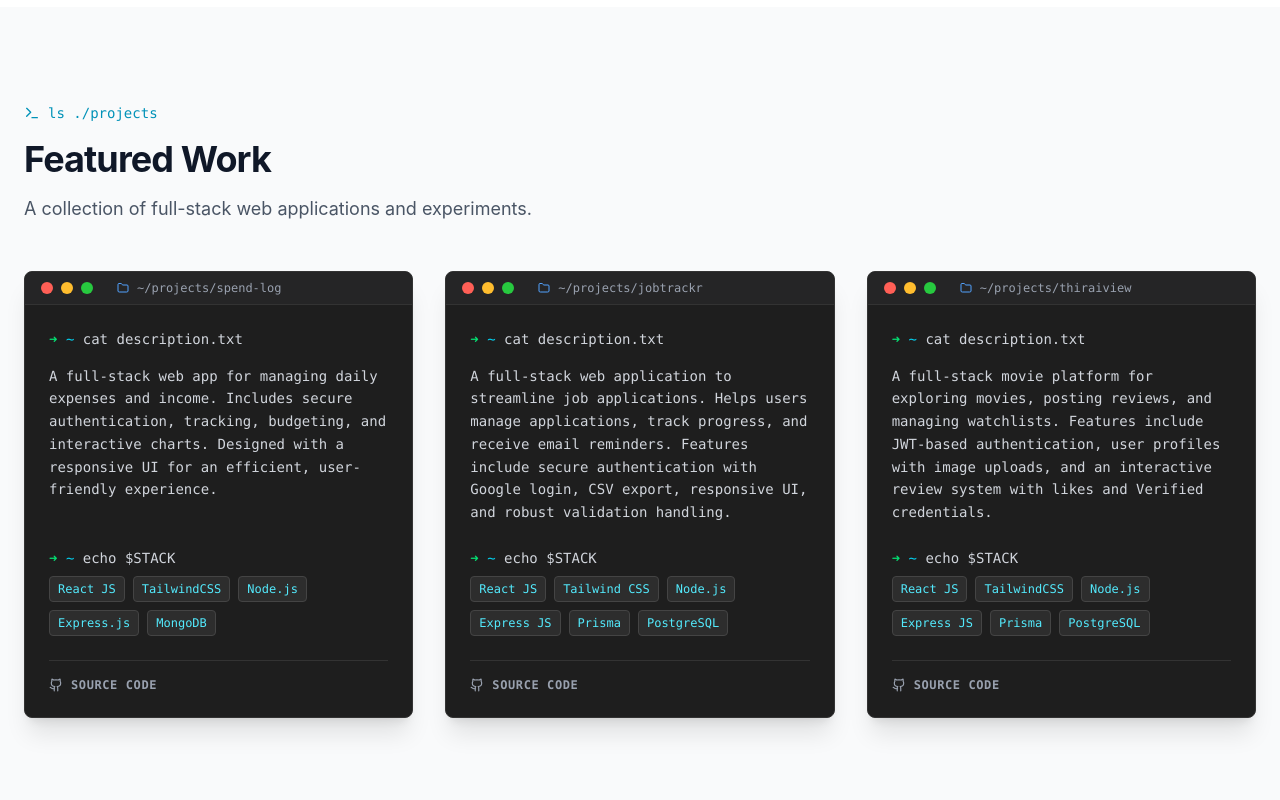
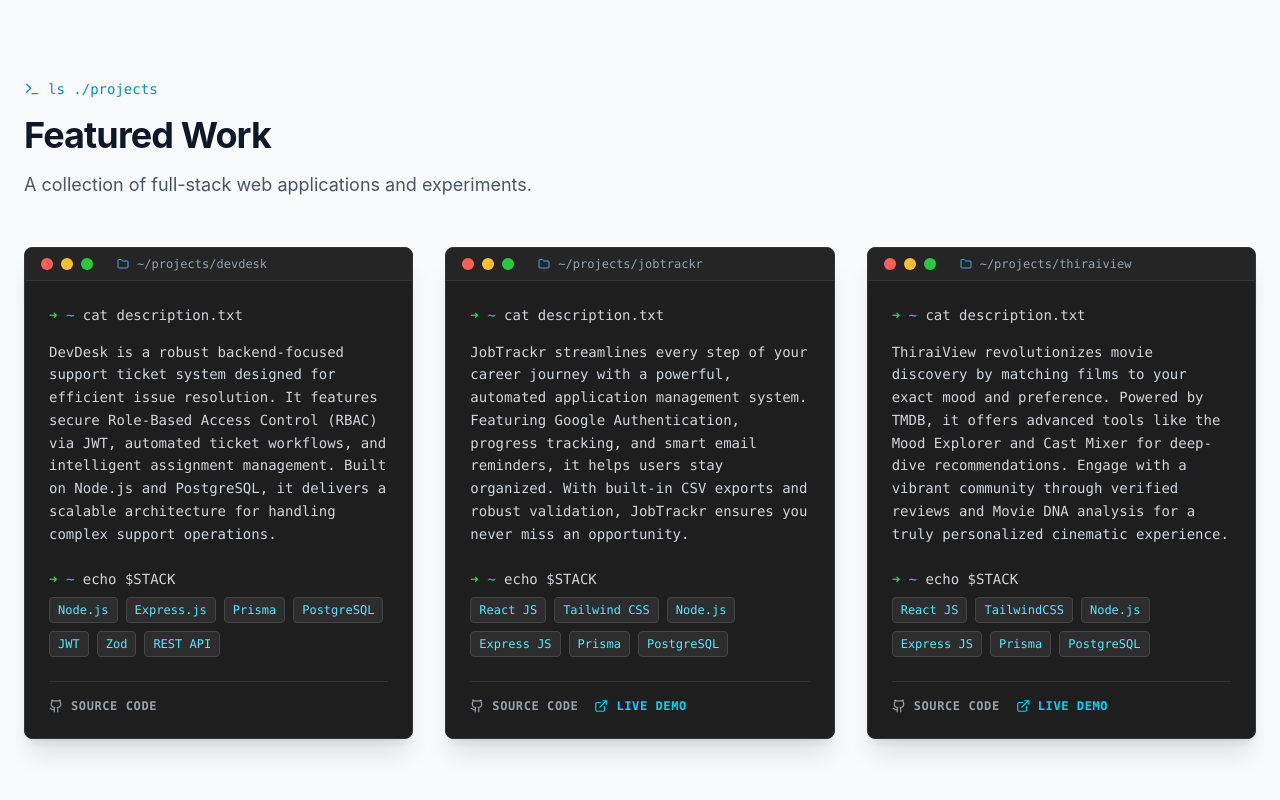
Before and after one commit to purushothaman-web/portfolio-2.0, a React (Vite) app: page / in a window 1280 px wide. Shown: the part 1730-2530 px from the top of the page. Built offline with nearby package versions, Linux system fonts and the light colour scheme.

Commit message:
update the resume and projects live link

```diff
--- a/src/components/layout/Navbar.tsx
+++ b/src/components/layout/Navbar.tsx
@@ -74,7 +74,7 @@ export default function Navbar() {
                     <div className="flex items-center space-x-4 pl-4 border-l border-gray-200 dark:border-gray-800">
                         <ThemeToggle />
                         <a
-                            href="/Purushothaman_R_Web_Developer.pdf"
+                            href="https://drive.google.com/file/d/1aeViz7uwM3vV70w7euYgX8wvTPPV0H5Z/view?usp=sharing"
                             target="_blank"
                             rel="noopener noreferrer"
                             className="flex items-center space-x-2 px-4 py-2 bg-gray-900 dark:bg-gray-100 text-white dark:text-gray-900 rounded-lg text-sm font-medium hover:bg-gray-800 dark:hover:bg-gray-200 transition-colors"
@@ -121,7 +121,7 @@ export default function Navbar() {
                             ))}
                             <div className="pt-4 border-t border-gray-100 dark:border-gray-800">
                                 <a
-                                    href="https://drive.google.com/file/d/1bnATHVo5UpHS4mlvQxykbf1NZ1VUy05O/view?usp=sharing"
+                                    href="https://drive.google.com/file/d/1aeViz7uwM3vV70w7euYgX8wvTPPV0H5Z/view?usp=sharing"
                                     target="_blank"
                                     rel="noopener noreferrer"
                                     className="flex items-center justify-center space-x-2 px-4 py-3 bg-gray-900 dark:bg-gray-100 text-white dark:text-gray-900 rounded-lg text-sm font-medium w-full"
--- a/src/pages/About.tsx
+++ b/src/pages/About.tsx
@@ -12,7 +12,7 @@ interface TimelineItemProps {
 const TimelineItem = ({ year, title, subtitle, description, type }: TimelineItemProps) => (
     <div className="group relative border-l-2 border-gray-100 dark:border-gray-800 hover:border-gray-300 dark:hover:border-gray-600 pl-8 pb-12 last:pb-0 transition-colors duration-300">
         {/* Dot */}
-        <div className={`absolute -left-[6px] top-2 h-2.5 w-2.5 rounded-full transition-colors duration-300 ${type === 'work' ? 'bg-black dark:bg-white' : 'bg-gray-300 dark:bg-gray-700 group-hover:bg-gray-500 dark:group-hover:bg-gray-500'
+        <div className={`absolute -left-[6px] h-2.5 w-2.5 rounded-full transition-colors duration-300 ${type === 'work' ? 'bg-black dark:bg-white' : 'bg-gray-300 dark:bg-gray-700 group-hover:bg-gray-500 dark:group-hover:bg-gray-500'
             }`} />
 
         {/* Content */}
@@ -75,7 +75,7 @@ export const About = () => {
 
                 {/* Right Column: Minimal Timeline */}
                 <div className="pt-2">
-                    <div className="space-y-2">
+                    <div>
                         <TimelineItem
                             year="Feb 2025 - Present"
                             title="Web Developer"
--- a/src/pages/Projects.tsx
+++ b/src/pages/Projects.tsx
@@ -1,11 +1,11 @@
 import { motion } from 'framer-motion';
-import { Github, Terminal, Folder } from 'lucide-react';
+import { Github, Terminal, Folder, ExternalLink } from 'lucide-react';
 
 interface ProjectCardProps {
     title: string;
     description: string;
     tags: string[];
-    links: { github: string };
+    links: { github: string; live?: string };
     type: string;
 }
 
@@ -63,6 +63,17 @@ const ProjectCard = ({ title, description, tags, links }: ProjectCardProps) => (
                         Source Code
                     </a>
                 )}
+                {links.live && (
+                    <a
+                        href={links.live}
+                        target="_blank"
+                        rel="noopener noreferrer"
+                        className="flex items-center gap-2 text-cyan-400 hover:text-cyan-300 transition-colors text-xs uppercase tracking-wider font-bold"
+                    >
+                        <ExternalLink size={14} />
+                        Live Demo
+                    </a>
+                )}
             </div>
         </div>
     </motion.div>
@@ -71,30 +82,32 @@ const ProjectCard = ({ title, description, tags, links }: ProjectCardProps) => (
 export const Projects = () => {
     const projects = [
         {
-            title: 'Spend Log',
-            type: 'Full Stack Application',
-            description: 'A full-stack web app for managing daily expenses and income. Includes secure authentication, tracking, budgeting, and interactive charts. Designed with a responsive UI for an efficient, user-friendly experience.',
-            tags: ['React JS', 'TailwindCSS', 'Node.js', 'Express.js', 'MongoDB'],
+            title: 'DevDesk',
+            type: 'Backend-Focused Support Ticket System',
+            description: 'DevDesk is a robust backend-focused support ticket system designed for efficient issue resolution. It features secure Role-Based Access Control (RBAC) via JWT, automated ticket workflows, and intelligent assignment management. Built on Node.js and PostgreSQL, it delivers a scalable architecture for handling complex support operations.',
+            tags: ['Node.js', 'Express.js', 'Prisma', 'PostgreSQL', 'JWT', 'Zod', 'REST API'],
             links: {
-                github: 'https://github.com/purushothaman-web/spend-log'
+                github: 'https://github.com/purushothaman-web/DevDesk'
             }
         },
         {
             title: 'JobTrackr',
             type: 'Full Stack Application',
-            description: 'A full-stack web application to streamline job applications. Helps users manage applications, track progress, and receive email reminders. Features include secure authentication with Google login, CSV export, responsive UI, and robust validation handling.',
+            description: 'JobTrackr streamlines every step of your career journey with a powerful, automated application management system. Featuring Google Authentication, progress tracking, and smart email reminders, it helps users stay organized. With built-in CSV exports and robust validation, JobTrackr ensures you never miss an opportunity.',
             tags: ['React JS', 'Tailwind CSS', 'Node.js', 'Express JS', 'Prisma', 'PostgreSQL'],
             links: {
-                github: 'https://github.com/purushothaman-web/JobTrackr'
+                github: 'https://github.com/purushothaman-web/JobTrackr',
+                live: 'https://jobtrackr-silk.vercel.app/'
             }
         },
         {
             title: 'ThiraiView',
             type: 'Full Stack Application',
-            description: 'A full-stack movie platform for exploring movies, posting reviews, and managing watchlists. Features include JWT-based authentication, user profiles with image uploads, and an interactive review system with likes and Verified credentials.',
+            description: 'ThiraiView revolutionizes movie discovery by matching films to your exact mood and preference. Powered by TMDB, it offers advanced tools like the Mood Explorer and Cast Mixer for deep-dive recommendations. Engage with a vibrant community through verified reviews and Movie DNA analysis for a truly personalized cinematic experience.',
             tags: ['React JS', 'TailwindCSS', 'Node.js', 'Express JS', 'Prisma', 'PostgreSQL'],
             links: {
-                github: 'https://github.com/purushothaman-web/ThiraiView'
+                github: 'https://github.com/purushothaman-web/ThiraiView',
+                live: 'https://thiraiview.vercel.app/'
             }
         }
     ];
```
